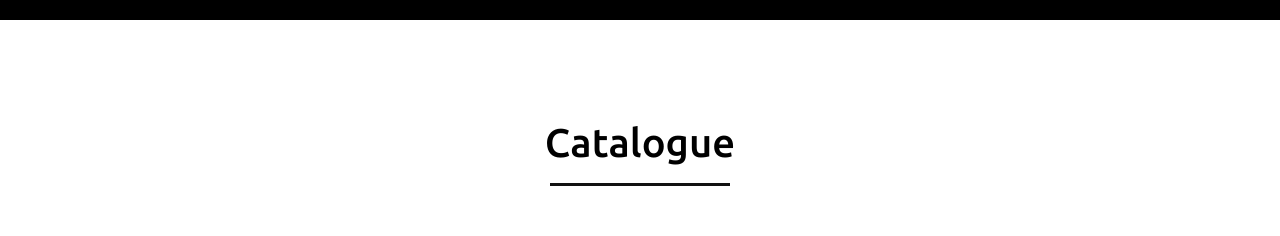
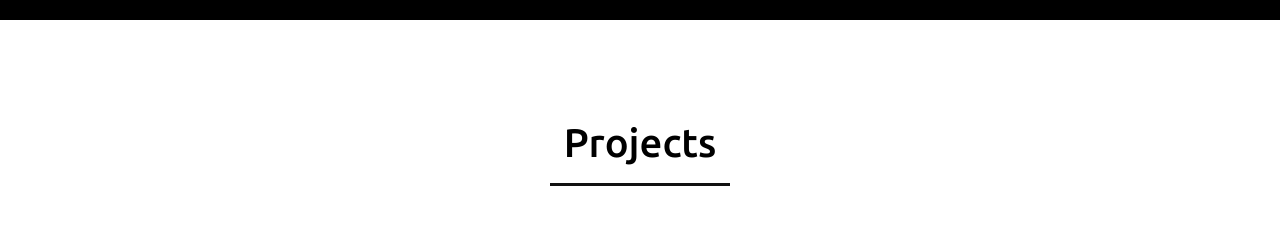
Before and after one commit to JESINTHASHARON/Portfolio, a plain HTML site: page Portfolio/index.html in a window 1280 px wide. Shown: the part 2140-2376 px from the top of the page. Drawn offline with nearby package versions, Linux system fonts and the light colour scheme.

Commit message:
Update index.html

```diff
--- a/Portfolio/index.html
+++ b/Portfolio/index.html
@@ -197,7 +197,7 @@
         <!-- catalogue section start -->
 <section class="catalogue" id="catalogue">
   <div class="max-width">
-    <h2 class="title">Catalogue</h2>
+    <h2 class="title">Projects</h2>
     <div class="catalogue-container">
       <div class="catalogue-items">
         <a href="https://jesinthasharon.github.io/Expense-Tracker/" target="_blank" class="catalogue-card">
```
